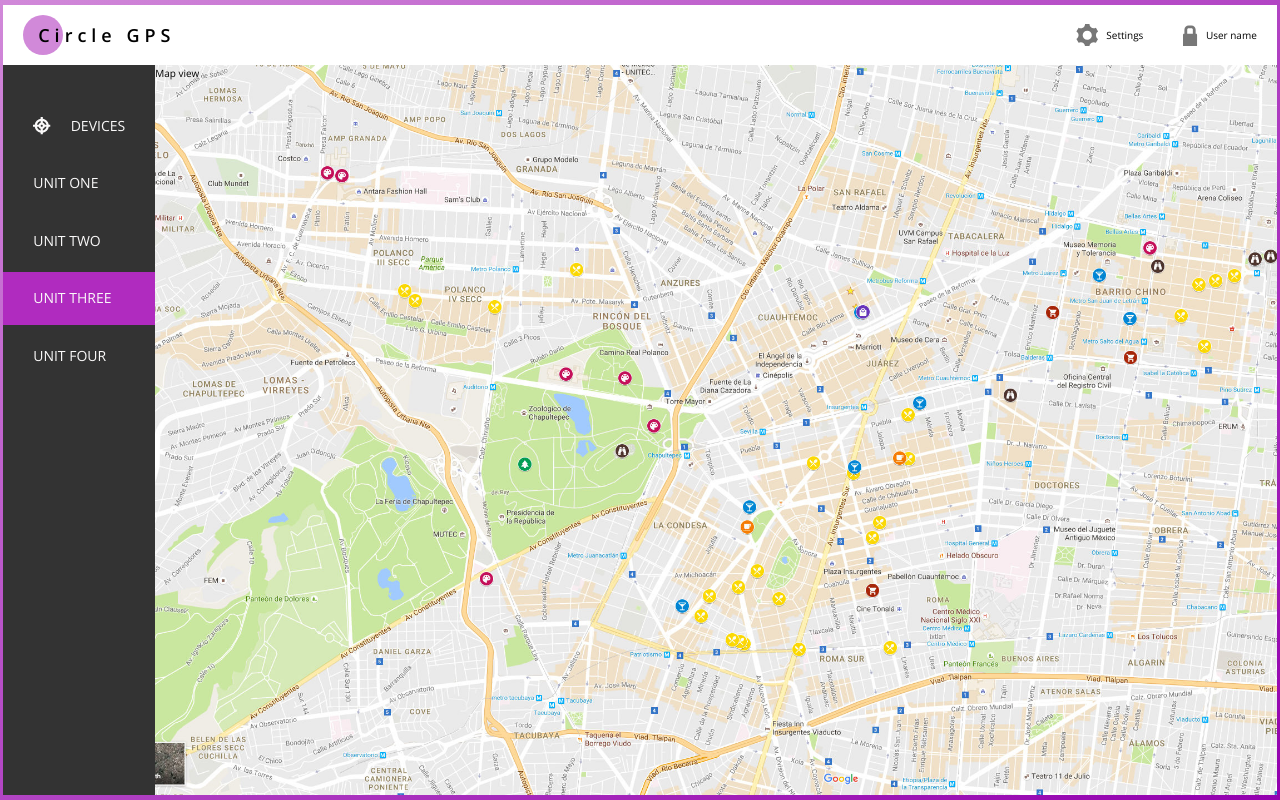
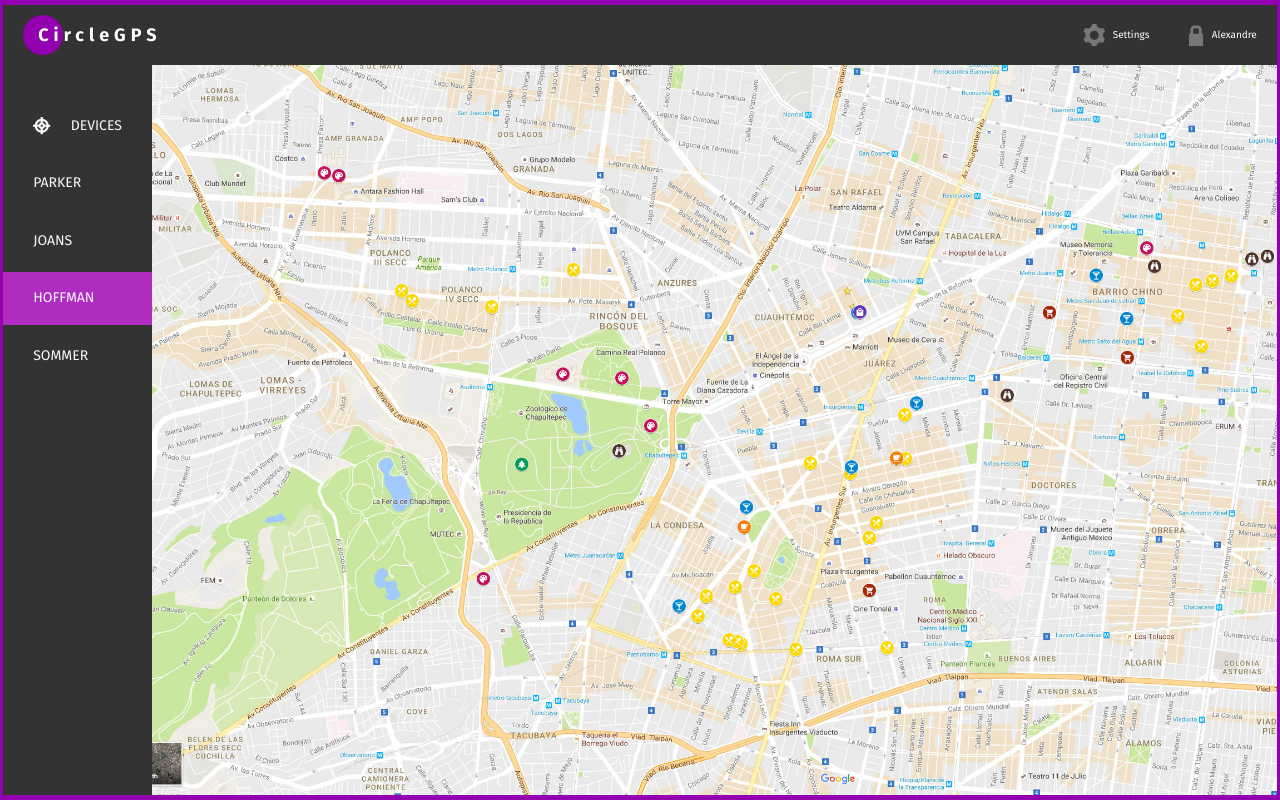
Before and after one commit to SDBowen/circle-gps-dashboard-mockup, a website: page dashboard/index.html in a window 1280 px wide. Drawn offline with nearby package versions, Linux system fonts and the light colour scheme.

Commit message:
Change color and default fonts

```diff
--- a/dashboard/index.html
+++ b/dashboard/index.html
@@ -6,7 +6,7 @@
     <title>User Dashboard</title>
     <meta name="viewport" content="width=device-width, initial-scale=1" />
     <link
-      href="https://fonts.googleapis.com/css?family=Open+Sans:300,400,600"
+      href="https://fonts.googleapis.com/css?family=Fira+Sans:400,700"
       rel="stylesheet"
     />
     <link
@@ -22,7 +22,7 @@
       <header class="header">
         <div class="logo">
           <span class="logo__icon"></span>
-          <span class="logo__text">Circle GPS</span>
+          <span class="logo__text">CircleGPS</span>
         </div>
 
         <nav class="user-nav">
@@ -36,7 +36,7 @@
             <svg class="user-nav__icon">
               <use xlink:href="img/symbol.svg#icon-lock"></use>
             </svg>
-            <span class="user-nav__user-name">User name</span>
+            <span class="user-nav__user-name">Alexandre</span>
           </div>
         </nav>
       </header>
@@ -53,21 +53,21 @@
               </a>
             </li>
             <li class="side-nav__item">
-              <a href="#" class="side-nav__link"> <span>Unit One</span> </a>
+              <a href="#" class="side-nav__link"> <span>Parker</span> </a>
             </li>
             <li class="side-nav__item">
-              <a href="#" class="side-nav__link"> <span>Unit Two</span> </a>
+              <a href="#" class="side-nav__link"> <span>Joans</span> </a>
             </li>
             <li class="side-nav__item side-nav__item--active">
-              <a href="#" class="side-nav__link"> <span>Unit Three</span> </a>
+              <a href="#" class="side-nav__link"> <span>Hoffman</span> </a>
             </li>
             <li class="side-nav__item">
-              <a href="#" class="side-nav__link"> <span>Unit Four</span> </a>
+              <a href="#" class="side-nav__link"> <span>Sommer</span> </a>
             </li>
           </ul>
         </nav>
 
-        <main class="map-view">Map view</main>
+        <main class="map-view"></main>
       </div>
     </div>
   </body>
--- a/dashboard/sass/_base.scss
+++ b/dashboard/sass/_base.scss
@@ -38,15 +38,9 @@ html {
 }
 
 body {
-  font-family: "Open Sans", sans-serif;
+  font-family: "Fira Sans", sans-serif;
   font-weight: 400;
   line-height: 1.6;
-  color: var(--color-black);
-  background-image: linear-gradient(
-    to right bottom,
-    var(--color-primary-light),
-    var(--color-primary-dark)
-  );
-  background-size: cover;
-  background-repeat: no-repeat;
+  color: var(--color-white);
+  background-color: var(--color-primary-dark);
 }
--- a/dashboard/sass/_components.scss
+++ b/dashboard/sass/_components.scss
@@ -13,14 +13,17 @@
     display: inline-block;
     margin-left: 2em;
 
-    background-color: var(--color-primary-light);
+    background-color: var(--color-primary-dark);
   }
 
   &__text {
     margin-left: -2.5rem;
-    font-weight: 600;
+
+    letter-spacing: 0.5rem;
+    font-weight: 700;
     font-size: 1.8rem;
-    letter-spacing: 0.5rem;
+
+    color: var(--color-white);
   }
 }
 
@@ -40,7 +43,7 @@
   }
 
   & > div:hover {
-    background-color: var(--color-grey-light-2);
+    background-color: var(--color-grey-dark-2);
   }
 
   &__icon-box {
--- a/dashboard/sass/_layout.scss
+++ b/dashboard/sass/_layout.scss
@@ -8,7 +8,7 @@
 
 .header {
   height: $header-height;
-  background-color: #fff;
+  background-color: var(--color-grey-dark-1);
   border-bottom: var(--color-grey-light-2);
 
   display: flex;
@@ -30,7 +30,7 @@
 }
 
 .map-view {
-  background-color: #fff;
+  background-color: var(--color-white);
 
   flex: 1;
 
```
Also changed, not shown: dashboard/css/style.css.
